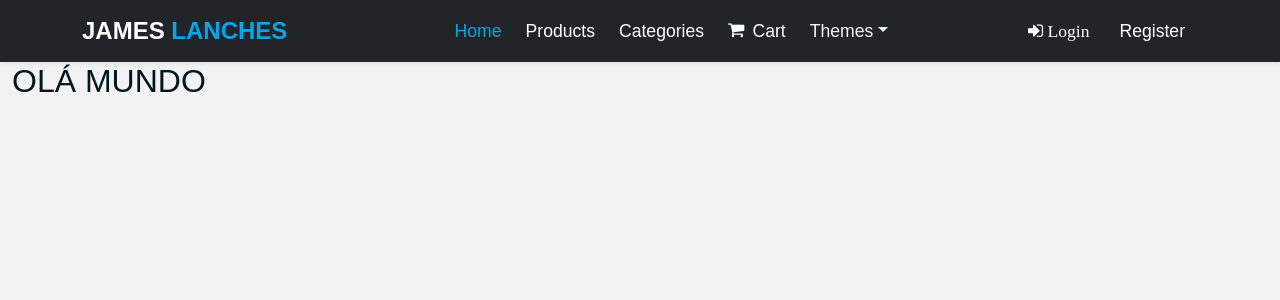
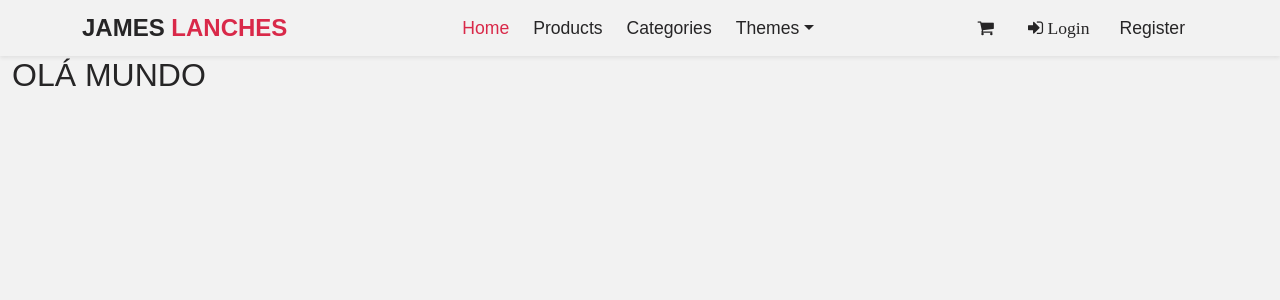
Before and after one commit to kifel/James-Lanches, a React (Vite) app: page / in a window 1280 px wide. Shown: the top 300 px of the page. Built offline with nearby package versions, Linux system fonts and the light colour scheme; no server answers.

Commit message:
novas cores e navbar logged

```diff
--- /dev/null
+++ b/src/@types/globalTypes.d.ts
@@ -0,0 +1,14 @@
+export interface Data {
+  email: string;
+  id: string;
+  imageUrl: string;
+  isActive: boolean;
+  name: string;
+  roles: [
+    {
+      id: string;
+      name: string;
+    }
+  ];
+  username: string;
+}
--- a/src/components/Navbar/index.tsx
+++ b/src/components/Navbar/index.tsx
@@ -1,31 +1,36 @@
-import React, { useContext } from "react";
-import { useLocation } from "react-router-dom";
+import React, { useContext, useEffect, useState } from "react";
+import { useLocation, useNavigate } from "react-router-dom";
 import { ThemeContext } from "styled-components";
+import { Data } from "../../@types/globalTypes";
+import { getUserLocalStorage } from "../../context/AuthProvider/util";
+import api from "../../service/api";
 import {
+  ButtonUser,
+  DropDownUL,
+  ImageUser,
   LinkItemNavbar,
   LogoColor,
+  MenuBurger,
+  Nav,
+  NavCart,
   NavLink,
+  NavLogo,
   ThemeButton,
   ThemeDropdown,
-  ThemeList
+  ThemeList,
+  UserLink,
+  UserList
 } from "./styles";
 
 interface Props {
   toggleTheme(themeString: string): void;
 }
 
-const Navbar: React.FC<Props> = ({ toggleTheme }) => {
+const ShowHeader = ({ toggleTheme }: Props) => {
   const { title } = useContext(ThemeContext);
-  const location = useLocation();
-  const basePaths = {
-    "/": "Home",
-    "/products": "Products",
-    "/categories": "Categories",
-    "/cart": "Cart",
-  };
-
   const themeLight = title === "light";
   const themeDark = title === "dark";
+  const theme = title === "light" ? true : false;
 
   const toggleThemeLight = () => {
     toggleTheme("dark");
@@ -34,15 +39,19 @@ const Navbar: React.FC<Props> = ({ toggleTheme }) => {
   const toggleThemeDark = () => {
     toggleTheme("light");
   };
+  const basePaths = {
+    "/": "Home",
+    "/products": "Products",
+    "/categories": "Categories",
+  };
 
   return (
     <>
-      {location.pathname !== "/login" && location.pathname !== "/register" ? (
-        <nav className="navbar navbar-expand-lg navbar-dark bg-dark shadow-sm">
+      <Nav className="navbar navbar-expand-lg navbar-dark shadow-sm">
         <div className="container">
-            <NavLink className="navbar-brand fw-bold fs-4 text-white" to="/">
+          <NavLogo className="fw-bold fs-4" to="/">
             JAMES <LogoColor>LANCHES</LogoColor>
-            </NavLink>
+          </NavLogo>
           <button
             className="navbar-toggler custom-toggler"
             type="button"
@@ -52,12 +61,12 @@ const Navbar: React.FC<Props> = ({ toggleTheme }) => {
             aria-expanded="false"
             aria-label="Toggle navigation"
           >
-              <span className="navbar-toggler-icon"></span>
+            <MenuBurger
+              className="navbar-toggler-icon"
+              themeAtive={theme}
+            ></MenuBurger>
           </button>
-            <div
-              className="collapse navbar-collapse"
-              id="navbarSupportedContent"
-            >
+          <div className="collapse navbar-collapse" id="navbarSupportedContent">
             <ul className="navbar-nav mx-auto mb-2 mb-lg-0">
               {Object.entries(basePaths).map(([path, label]) => {
                 const isActive: Boolean =
@@ -66,18 +75,6 @@ const Navbar: React.FC<Props> = ({ toggleTheme }) => {
                     : location.pathname.startsWith(path);
                 return (
                   <li key={path} className="nav-item">
-                      {path === "/cart" ? (
-                        <>
-                          <LinkItemNavbar
-                            to={path}
-                            isactive={isActive.toString()}
-                            className="ms-4"
-                          >
-                            <i className="fa fa-shopping-cart me-2"> </i>
-                            {label}
-                          </LinkItemNavbar>
-                        </>
-                      ) : (
                     <LinkItemNavbar
                       to={path}
                       isactive={isActive.toString()}
@@ -85,7 +82,6 @@ const Navbar: React.FC<Props> = ({ toggleTheme }) => {
                     >
                       {label}
                     </LinkItemNavbar>
-                      )}
                   </li>
                 );
               })}
@@ -98,7 +94,7 @@ const Navbar: React.FC<Props> = ({ toggleTheme }) => {
                 >
                   Themes
                 </ThemeDropdown>
-                  <ul className="dropdown-menu bg-dark">
+                <DropDownUL className="dropdown-menu">
                   <ThemeList>
                     <ThemeButton
                       onClick={toggleThemeLight}
@@ -119,10 +115,27 @@ const Navbar: React.FC<Props> = ({ toggleTheme }) => {
                       Tema Escuro
                     </ThemeButton>
                   </ThemeList>
-                  </ul>
+                </DropDownUL>
               </li>
             </ul>
             <div className="buttons">
+              {(() => {
+                const isActiveCart: Boolean =
+                  location.pathname === "/cart"
+                    ? location.pathname === "/cart"
+                    : location.pathname.startsWith("/cart");
+                return (
+                  <>
+                    <NavCart
+                      to="/cart"
+                      className="btn"
+                      isactive={isActiveCart.toString()}
+                    >
+                      <i className="fa fa-shopping-cart me-2"></i>
+                    </NavCart>
+                  </>
+                );
+              })()}
               <NavLink to="/login" className="btn">
                 <i className="fa fa-sign-in me-1"> Login</i>
               </NavLink>
@@ -132,10 +145,232 @@ const Navbar: React.FC<Props> = ({ toggleTheme }) => {
             </div>
           </div>
         </div>
-        </nav>
-      ) : (
-        ""
-      )}
+      </Nav>
+    </>
+  );
+};
+
+const ShowLoggedHeader = ({ toggleTheme }: Props) => {
+  const [isFetching, setIsFetching] = useState(true);
+  const [data, setProdutos] = useState<Data>();
+  const [error, setError] = useState(null);
+  const { title } = useContext(ThemeContext);
+  const themeLight = title === "light";
+  const themeDark = title === "dark";
+  const navigate = useNavigate();
+
+  const theme = title === "light" ? true : false;
+
+  useEffect(() => {
+    api
+      .get("/users/logged")
+      .then((response) => {
+        setProdutos(response.data);
+      })
+      .catch((error) => {
+        if (error.message === "Failed to refresh token") {
+          navigate("/login");
+        }
+        setError(error);
+      })
+      .finally(() => {
+        setIsFetching(false);
+      });
+  }, []);
+
+  const logout = () => {
+    api
+      .post("/auth/signout")
+      .then(() => {
+        localStorage.removeItem("user");
+        navigate("/");
+      })
+      .catch((error) => {
+        if (error.message === "Failed to refresh token") {
+          navigate("/login");
+        }
+        setError(error);
+      });
+  };
+
+  const toggleThemeLight = () => {
+    toggleTheme("dark");
+  };
+
+  const toggleThemeDark = () => {
+    toggleTheme("light");
+  };
+  const basePaths = {
+    "/": "Home",
+    "/products": "Products",
+    "/categories": "Categories",
+    "/orders": "Orders",
+  };
+
+  return (
+    <>
+      <Nav className="navbar navbar-expand-lg navbar-dark">
+        <div className="container">
+          <NavLogo className="fw-bold fs-4" to="/">
+            JAMES <LogoColor>LANCHES</LogoColor>
+          </NavLogo>
+          <button
+            className="navbar-toggler custom-toggler"
+            type="button"
+            data-bs-toggle="collapse"
+            data-bs-target="#navbarSupportedContent"
+            aria-controls="navbarSupportedContent"
+            aria-expanded="false"
+            aria-label="Toggle navigation"
+          >
+            <MenuBurger
+              className="navbar-toggler-icon"
+              themeAtive={theme}
+            ></MenuBurger>
+          </button>
+          <div className="collapse navbar-collapse" id="navbarSupportedContent">
+            <ul className="navbar-nav mx-auto mb-2 mb-lg-0">
+              {Object.entries(basePaths).map(([path, label]) => {
+                const isActive: Boolean =
+                  path === "/"
+                    ? location.pathname === path
+                    : location.pathname.startsWith(path);
+                return (
+                  <li key={path} className="nav-item">
+                    <LinkItemNavbar
+                      to={path}
+                      isactive={isActive.toString()}
+                      className="ms-4"
+                    >
+                      {label}
+                    </LinkItemNavbar>
+                  </li>
+                );
+              })}
+            </ul>
+            <div className="buttons navbar-nav mx-auto mb-2 mb-lg-0">
+              <li>
+                {(() => {
+                  const isActiveCart: Boolean =
+                    location.pathname === "/cart"
+                      ? location.pathname === "/cart"
+                      : location.pathname.startsWith("/cart");
+                  return (
+                    <>
+                      <NavCart
+                        to="/cart"
+                        className="btn ms-4"
+                        isactive={isActiveCart.toString()}
+                      >
+                        <i className="fa fa-shopping-cart"></i>
+                      </NavCart>
+                    </>
+                  );
+                })()}
+              </li>
+              <li className="nav-item dropdown mt-2">
+                <ThemeDropdown
+                  className="dropdown-toggle ms-4"
+                  role="button"
+                  data-bs-toggle="dropdown"
+                  aria-expanded="false"
+                >
+                  Themes
+                </ThemeDropdown>
+                <DropDownUL className="dropdown-menu">
+                  <ThemeList>
+                    <ThemeButton
+                      onClick={toggleThemeLight}
+                      className="btn"
+                      isactive={themeLight.toString()}
+                    >
+                      <i className="fa fa-sun-o me-1"> </i>
+                      Tema Claro
+                    </ThemeButton>
+                  </ThemeList>
+                  <ThemeList>
+                    <ThemeButton
+                      onClick={toggleThemeDark}
+                      className="btn"
+                      isactive={themeDark.toString()}
+                    >
+                      <i className="fa fa-moon-o me-2"> </i>
+                      Tema Escuro
+                    </ThemeButton>
+                  </ThemeList>
+                </DropDownUL>
+              </li>
+              <li className="nav-item dropdown">
+                <ThemeDropdown
+                  className="dropdown-toggle ms-4"
+                  role="button"
+                  data-bs-toggle="dropdown"
+                  aria-expanded="false"
+                >
+                  <ImageUser src={data?.imageUrl} alt="User Image" />
+                </ThemeDropdown>
+                <DropDownUL className="dropdown-menu">
+                  <UserList>
+                    {(() => {
+                      if (data && data.roles && data.roles.length > 0) {
+                        for (let i = 0; i < data.roles.length; i++) {
+                          if (data.roles[i].name == "ROLE_ADMIN") {
+                            return (
+                              <>
+                                <UserLink
+                                  className="btn text-color"
+                                  to="/admin"
+                                >
+                                  Admin
+                                </UserLink>
+                              </>
+                            );
+                          }
+                        }
+                      }
+                    })()}
+                  </UserList>
+                  <UserList>
+                    <ButtonUser className="btn text-color" onClick={logout}>
+                      Logout
+                    </ButtonUser>
+                  </UserList>
+                </DropDownUL>
+              </li>
+            </div>
+          </div>
+        </div>
+      </Nav>
+    </>
+  );
+};
+
+const Navbar: React.FC<Props> = ({ toggleTheme }) => {
+  const location = useLocation();
+  const user = getUserLocalStorage();
+
+  return (
+    <>
+      {(() => {
+        if (
+          location.pathname !== "/login" &&
+          location.pathname !== "/register"
+        ) {
+          if (user === undefined || user === null) {
+            return (
+              <>
+                <ShowHeader toggleTheme={toggleTheme} />
+              </>
+            );
+          } else {
+            return (
+              <>
+                <ShowLoggedHeader toggleTheme={toggleTheme} />
+              </>
+            );
+          }
+        }
+      })()}
     </>
   );
 };
--- a/src/components/Navbar/styles.ts
+++ b/src/components/Navbar/styles.ts
@@ -10,13 +10,48 @@ interface Props {
   isactive: string;
 }
 
+interface Theme {
+  themeAtive: Boolean;
+}
+
+export const Nav = styled.nav`
+  -webkit-box-shadow: 0 3px 5px rgba(57, 63, 72, 0.3);
+  -moz-box-shadow: 0 3px 5px rgba(57, 63, 72, 0.3);
+  box-shadow: 0 3px 5px rgba(57, 63, 72, 0.3);
+  background: ${(props) => props.theme.colors.backgroundNavbar};
+`;
+
 export const NavLink = styled(Link)`
-  color: #fff;
+  color: ${(props) => props.theme.colors.text};
   font-size: 1.1rem;
   font-weight: 500;
   font-weight: 500;
   &:hover {
     color: ${(props) => props.theme.colors.secondary};
+  }
+`;
+
+export const NavLogo = styled(Link)`
+  color: ${(props) => props.theme.colors.text};
+  font-size: 1.1rem;
+  font-weight: 500;
+  font-weight: 500;
+  text-decoration: none;
+`;
+
+export const NavCart = styled(Link)<LinkItemProps>`
+  color: ${(props) =>
+    props.isactive == "true"
+      ? props.theme.colors.secondary
+      : props.theme.colors.text};
+  font-size: 1.1rem;
+  font-weight: 500;
+  font-weight: 500;
+  &:hover {
+    color: ${(props) =>
+      props.isactive == "true"
+        ? shade(0.5, props.theme.colors.secondary)
+        : props.theme.colors.secondary};
   }
 `;
 
@@ -26,7 +61,9 @@ export const LogoColor = styled.span`
 
 export const LinkItemNavbar = styled(Link)<LinkItemProps>`
   color: ${(props) =>
-    props.isactive == "true" ? props.theme.colors.secondary : "#ffff"};
+    props.isactive == "true"
+      ? props.theme.colors.secondary
+      : props.theme.colors.text};
   font-size: 1.1rem;
   font-weight: 500;
   transition: all 0.5s ease;
@@ -35,18 +72,25 @@ export const LinkItemNavbar = styled(Link)<LinkItemProps>`
   align-items: center;
 
   &:hover {
-    color: ${(props) => props.theme.colors.secondary};
+    color: ${(props) =>
+      props.isactive == "true"
+        ? shade(0.5, props.theme.colors.secondary)
+        : props.theme.colors.secondary};
   }
+`;
+
+export const DropDownUL = styled.ul`
+  background: ${(props) => props.theme.colors.backgroundNavbar};
 `;
 
 export const ThemeList = styled.li`
   &:hover {
-    background: ${shade(0.5, `rgb(33,37,41)`)};
+    background: ${(props) => shade(0.2, props.theme.colors.backgroundNavbar)};
   }
 `;
 
 export const ThemeDropdown = styled.a`
-  color: #f4f4f4;
+  color: ${(props) => props.theme.colors.text};
   font-size: 1.1rem;
   transition: all 0.5s ease;
   text-decoration: none;
@@ -58,9 +102,46 @@ export const ThemeDropdown = styled.a`
 
 export const ThemeButton = styled.button<Props>`
   color: ${(props) =>
-    props.isactive == "true" ? props.theme.colors.secondary : "#f4f4f4"};
+    props.isactive == "true"
+      ? props.theme.colors.secondary
+      : props.theme.colors.text};
 
   &:hover {
     color: ${(props) => props.theme.colors.secondary};
   }
 `;
+
+export const ButtonUser = styled.button`
+  color: ${(props) => props.theme.colors.text};
+
+  &:hover {
+    color: ${(props) => props.theme.colors.secondary};
+  }
+`;
+
+export const ImageUser = styled.img`
+  width: 35px;
+  height: 35px;
+  border-radius: 50%;
+`;
+
+export const MenuBurger = styled.span<Theme>`
+  background-image: ${(props) =>
+    props.themeAtive
+      ? "url(https://www.svgrepo.com/show/421558/burger-menu.svg)"
+      : ""};
+`;
+
+export const UserList = styled.li`
+  &:hover {
+    background: ${(props) => shade(0.2, props.theme.colors.backgroundNavbar)};
+  }
+`;
+
+export const UserLink = styled(Link)`
+  color: ${(props) => props.theme.colors.text};
+
+  &:hover {
+    color: ${(props) => props.theme.colors.secondary};
+  }
+`;
--- a/src/styles/styled.d.ts
+++ b/src/styles/styled.d.ts
@@ -10,6 +10,7 @@ declare module "styled-components" {
       tertiary: string;
 
       background: string;
+      backgroundNavbar: string;
       text: string;
     };
   }
--- a/src/styles/themes/dark.ts
+++ b/src/styles/themes/dark.ts
@@ -3,10 +3,11 @@ export default {
 
   colors: {
     primary: "#333",
-    secondary: "#00A8E8",
-    tertiary: "#003459",
+    secondary: "#D92949",
+    tertiary: "#8c031c",
 
     background: "#222",
+    backgroundNavbar: "#333",
     text: "#FFF",
   },
 };
```
Also changed, not shown: src/pages/Home/index.tsx (+8 -10 lines), src/pages/Login/index.tsx (+9 -9 lines), src/pages/Login/styles.ts (+9 -3 lines), src/styles/themes/light.ts (+5 -4 lines). Lines whose indentation alone changed are shown as unchanged.
